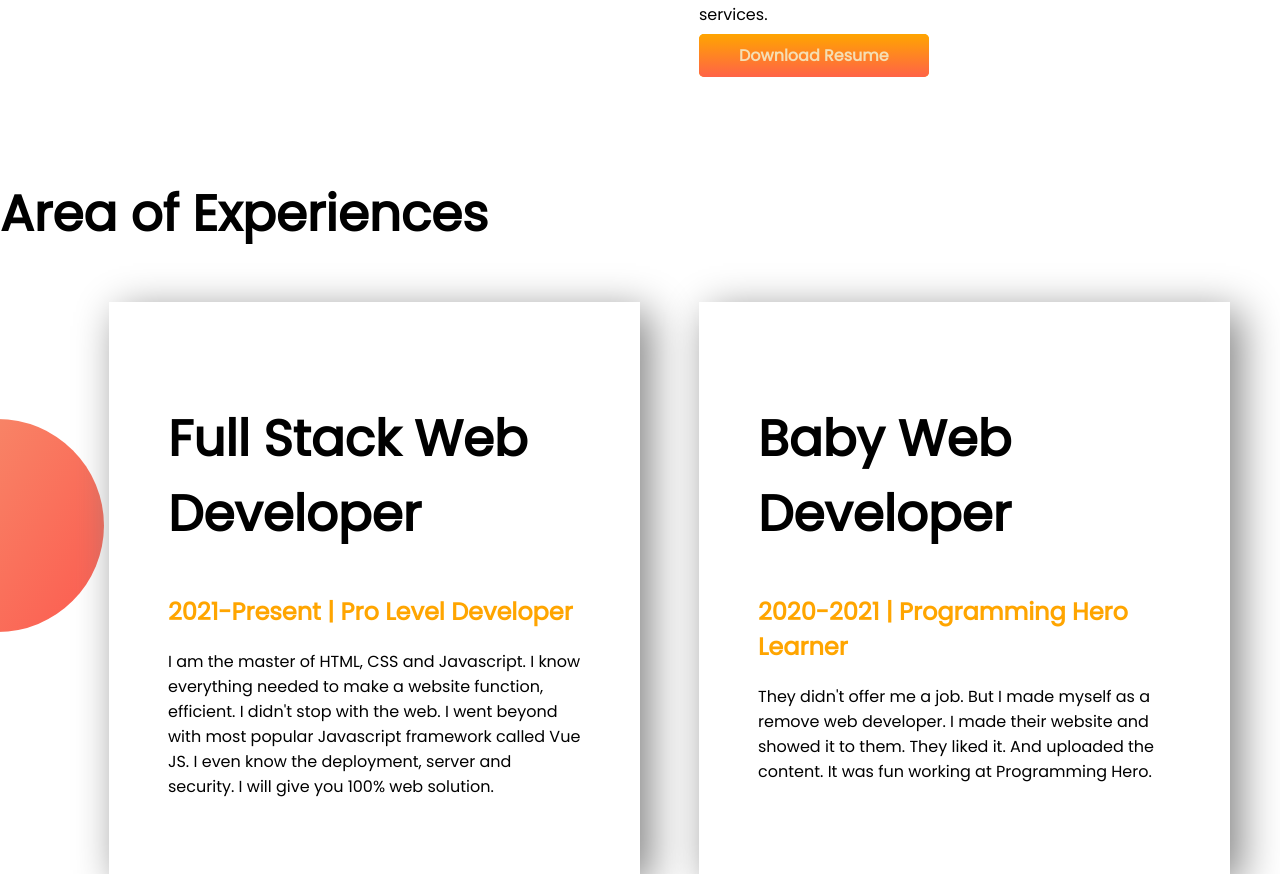
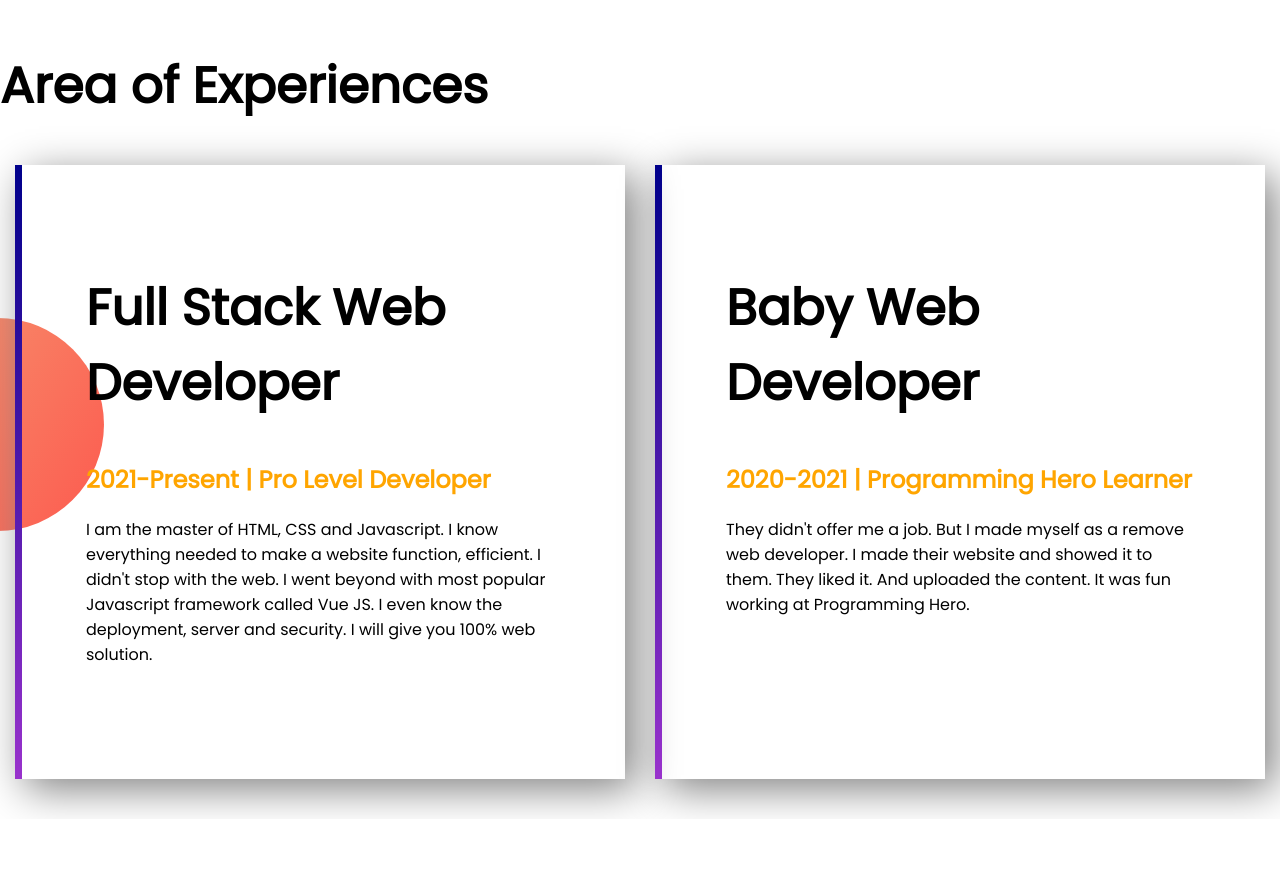
Before and after one commit to rayhanakanda/finalprotpholio, a plain HTML site: page index.html in a window 1280 px wide. Shown: the part 1219-2093 px from the top of the page. After the commit the page ends 2038 px from the top, so only its background shows below. Drawn offline with Linux system fonts and the light colour scheme.

Commit message:
firstddd commit

```diff
--- a/index.html
+++ b/index.html
@@ -57,7 +57,7 @@
     <section class="Experiences-Area">
         <h1>Area of Experiences</h1>
         <div class="flexible ex-items">
-            <div class="half-widht">
+            <div id="Full-Stack" class="half-widht">
                 <h1>Full Stack Web Developer</h1>
                 <h2>2021-Present | Pro Level Developer</h2>
                 <p>I am the master of HTML, CSS and Javascript. I know everything needed to make a website function,
@@ -65,7 +65,7 @@
                     Vue
                     JS. I even know the deployment, server and security. I will give you 100% web solution.</p>
             </div>
-            <div id="Baby_Web" class="half-widht">
+            <div id="Baby-Web" class="half-widht">
                 <h1>Baby Web Developer</h1>
                 <h2>2020-2021 | Programming Hero Learner</h2>
                 <p>They didn't offer me a job. But I made myself as a remove web developer. I made their website and
--- a/style.css
+++ b/style.css
@@ -2,6 +2,8 @@ body{
     font-family: 'Poppins', sans-serif;
     margin: 0;
 }
+
+
 h1{
     font-size: 50px;
 }
@@ -10,7 +12,8 @@ h1{
 }
 .flexible{
     display: flex;
-    margin: 50px;
+    margin-top: 1px;
+    margin-bottom: 1px;
 }
 .half-widht{
     width: 40%;
@@ -41,11 +44,27 @@ h1{
     background-image: url(images/exp-bg.png);
     background-repeat: no-repeat;
     background-position: left;
+    margin-top: 50px;
+    margin-bottom: 20px;
+
 }
 .Experiences-Area h2{
 color: orange;
 }
 .Experiences-Area div div{
     box-shadow: gray 10px 10px 40px;
-    margin-left: 5%;
+    margin-left: 15px;
+    margin-right: 15px;
+    margin-bottom: 20px;
+    height: 400px;
+    padding-bottom: 150px;
+
 }
+#Full-Stack{
+    border-left:  7px solid;
+    border-image: linear-gradient(darkblue, darkorchid) 1;
+}
+#Baby-Web{
+    border-left:  7px solid;
+    border-image: linear-gradient(darkblue, darkorchid) 1;
+}
```
